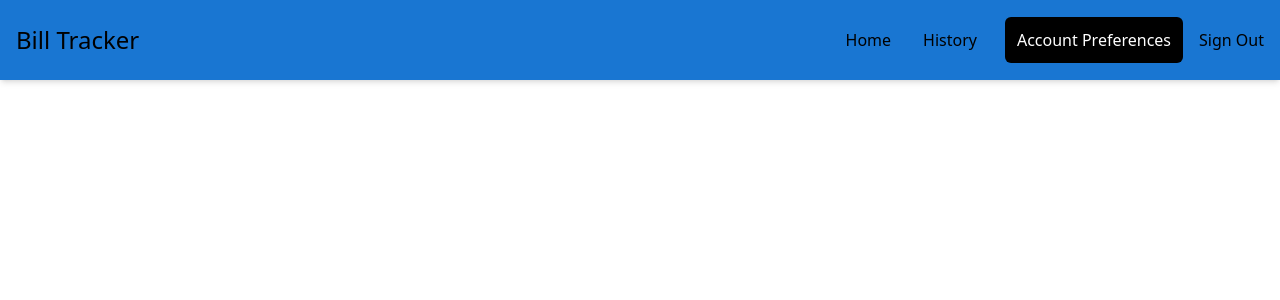
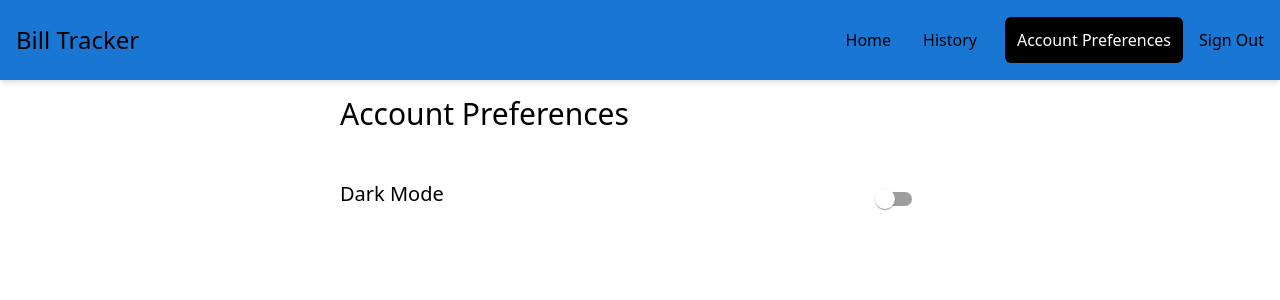
Before and after one commit to Jmelgar1014/BillTracker, a React (Vite) app in the folder client/: page /account in a window 1280 px wide. Shown: the top 300 px of the page. Built offline with nearby package versions, Linux system fonts and the light colour scheme.

Commit message:
Added components to settings page

```diff
--- a/client/src/components/Chart.jsx
+++ b/client/src/components/Chart.jsx
@@ -1,7 +1,6 @@
 /* eslint-disable react/prop-types */
 import React from "react";
-import { useState, useEffect } from "react";
-import supabase from "../../supaBaseData";
+
 ("use client");
 import {
   BarChart,
--- /dev/null
+++ b/client/src/components/SettingsRow.jsx
@@ -0,0 +1,15 @@
+/* eslint-disable react/prop-types */
+import React from "react";
+
+const SettingsRow = ({ title, setting }) => {
+  return (
+    <>
+      <div className="flex">
+        <div className="w-9/12 text-xl">{title}</div>
+        <div className="w-3/12 float-end">{setting}</div>
+      </div>
+    </>
+  );
+};
+
+export default SettingsRow;
--- /dev/null
+++ b/client/src/components/SettingsTable.jsx
@@ -0,0 +1,18 @@
+import React from "react";
+import SwitchToggle from "./SwitchToggle";
+import SettingsRow from "./SettingsRow";
+
+const SettingsTable = () => {
+  return (
+    <>
+      <div className="flex justify-center mt-4">
+        <div className="w-[600px]">
+          <h1 className="mb-12 text-3xl">Account Preferences</h1>
+          <SettingsRow title="Dark Mode" setting={<SwitchToggle />} />
+        </div>
+      </div>
+    </>
+  );
+};
+
+export default SettingsTable;
--- /dev/null
+++ b/client/src/components/SwitchToggle.jsx
@@ -0,0 +1,14 @@
+import * as React from "react";
+import FormGroup from "@mui/material/FormGroup";
+import FormControlLabel from "@mui/material/FormControlLabel";
+import Switch from "@mui/material/Switch";
+
+const SwitchToggle = () => {
+  return (
+    <>
+      <FormControlLabel control={<Switch />} label="" className="float-end" />
+    </>
+  );
+};
+
+export default SwitchToggle;
--- a/client/src/pages/Account.jsx
+++ b/client/src/pages/Account.jsx
@@ -1,10 +1,13 @@
 import React from "react";
 import Navbar from "../components/Navbar";
+
+import SettingsTable from "../components/SettingsTable";
 
 const Account = () => {
   return (
     <>
       <Navbar />
+      <SettingsTable />
     </>
   );
 };
```
